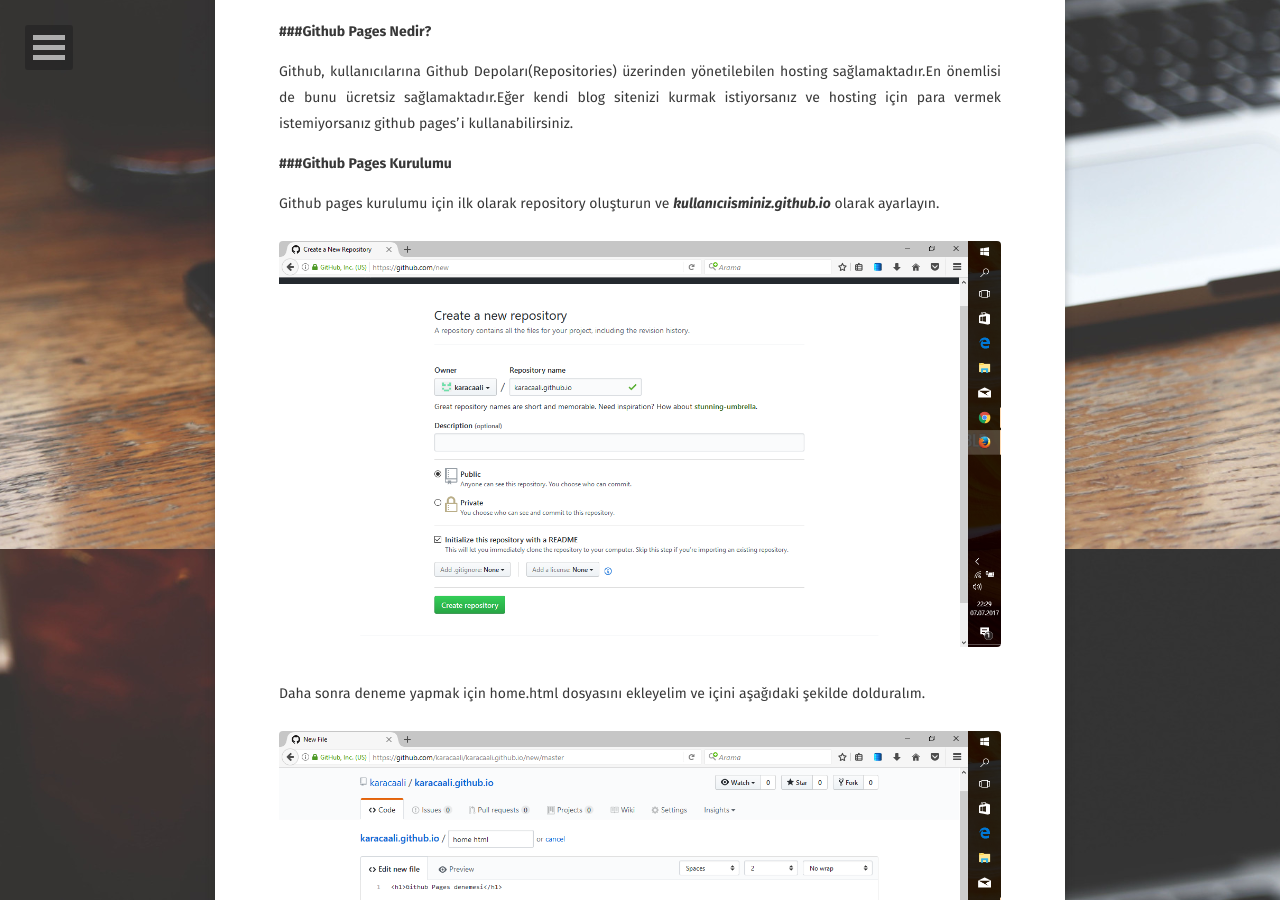
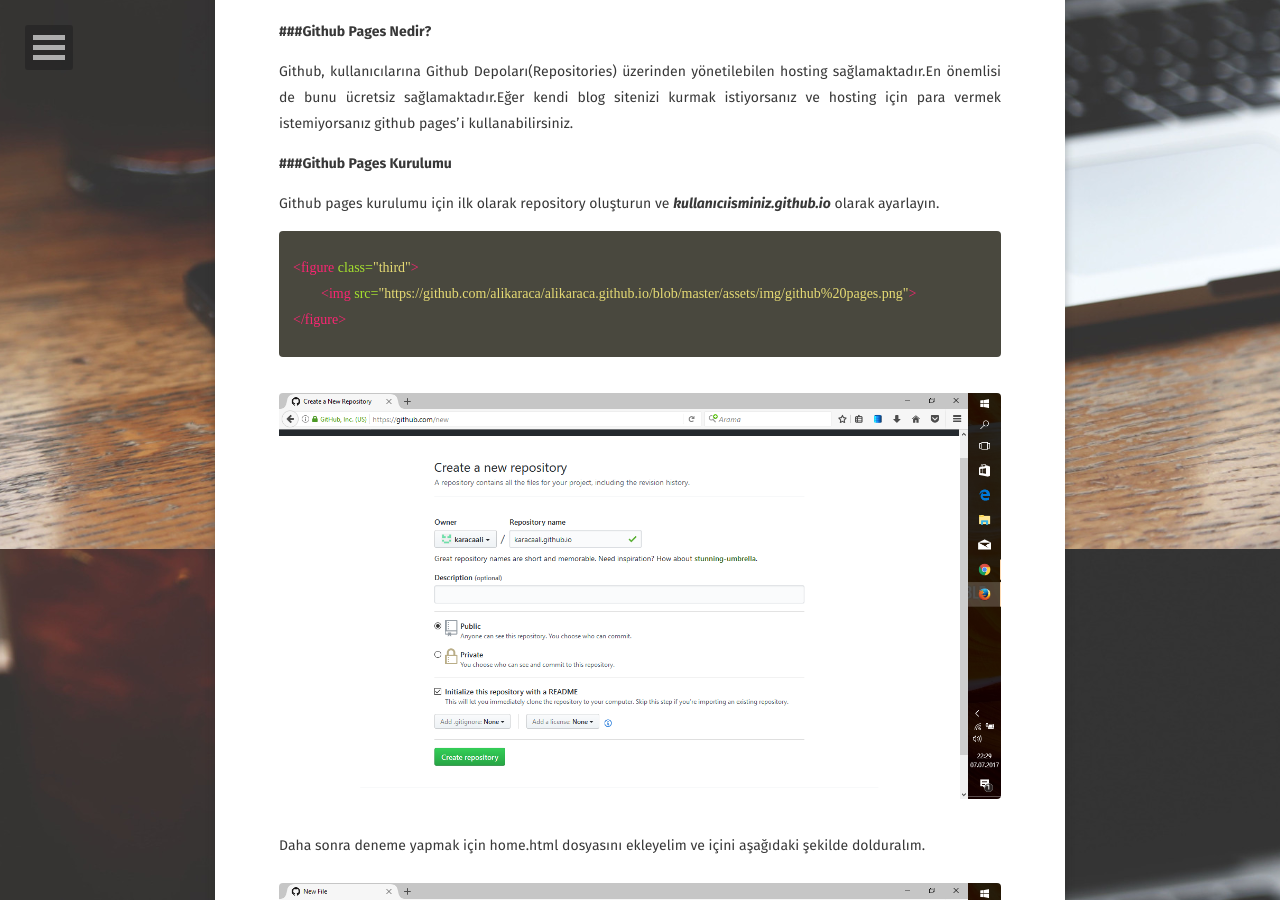
Before and after one commit to alikaraca/alikaraca.github.io, a Jekyll site: the page built from _posts/2017-07-07-github-pages-jekyll-kurulum.md, in a window 1280 px wide and 900 px high, scrolled down 351 px. Built offline with Jekyll 4.4.1, drawn with Linux system fonts in a browser that asks for light colours; some web fonts are replaced; comment, search, counter and statistics services are not loaded.

Commit message:
Update 2017-07-07-github-pages-jekyll-kurulum.md

```diff
--- a/_posts/2017-07-07-github-pages-jekyll-kurulum.md
+++ b/_posts/2017-07-07-github-pages-jekyll-kurulum.md
@@ -13,6 +13,11 @@
 **###Github Pages Kurulumu**
 
 Github pages kurulumu için ilk olarak repository oluşturun ve **_kullanıcıisminiz.github.io_** olarak ayarlayın.
+{% highlight html %}
+<figure class="third">
+	<img src="https://github.com/alikaraca/alikaraca.github.io/blob/master/assets/img/github%20pages.png">
+</figure>
+{% endhighlight %}
 <figure>
 <a href="https://github.com/alikaraca/alikaraca.github.io/blob/master/assets/img/github%20pages.png"><img src="https://github.com/alikaraca/alikaraca.github.io/blob/master/assets/img/github%20pages.png"></a>
 </figure>
```
